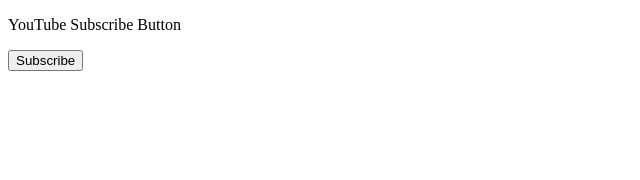
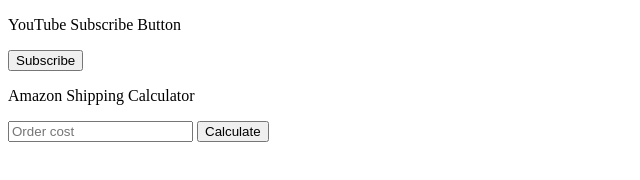
Before and after one commit to PiotrPal/JS-Nauka, a plain HTML site: page Basics/09-dom-projects.html in a window 1280 px wide. Shown: the whole page, without its empty margins (0-640 px from the left). Drawn offline with Linux system fonts and the light colour scheme.

Commit message:
Dom, calculator

```diff
--- a/Basics/09-dom-projects.html
+++ b/Basics/09-dom-projects.html
@@ -11,7 +11,17 @@
       <p>YouTube Subscribe Button</p>
       <button class="js-sub-button" onclick="SubscribeBtn()">   Subscribe  </button>
 
+      <p>Amazon Shipping Calculator</p>
+      <input placeholder="Order cost" class="js-cost-input" onkeydown="onEnterDown(event.key)" >
+      <button onclick="calculate()">Calculate</button>
+      <p class="js-total-cost"></p>
+
     <script>
+      //console.log('25' - 4); // no to beka
+      //console.log('25' + 4);
+
+      //window.console.log('window');//behind the scenes: js dodaje to automatycznie
+
       function SubscribeBtn(){
         const btnElement = document.querySelector('.js-sub-button');
         //console.log(btnElement);
@@ -19,6 +29,26 @@
         btnElement.innerText = 'Subscribe' :
         btnElement.innerText = 'Subscribed'
       }
+
+      function calculate(){
+        const inputElement = document.querySelector('.js-cost-input');
+        let cost = Number(inputElement.value); // Number!!
+
+        if(cost < 40) {
+          cost += 10;
+            cost = cost.toFixed(2);
+        }
+        //console.log(cost);
+
+        const totalCostElement = document.querySelector('.js-total-cost');
+        totalCostElement.innerText = `Total Cost: ${cost}$`
+      }
+
+      function onEnterDown(key){
+        if(key === 'Enter'){
+          calculate();
+        }
+      }
     </script>
   </body>
 </html>
```
